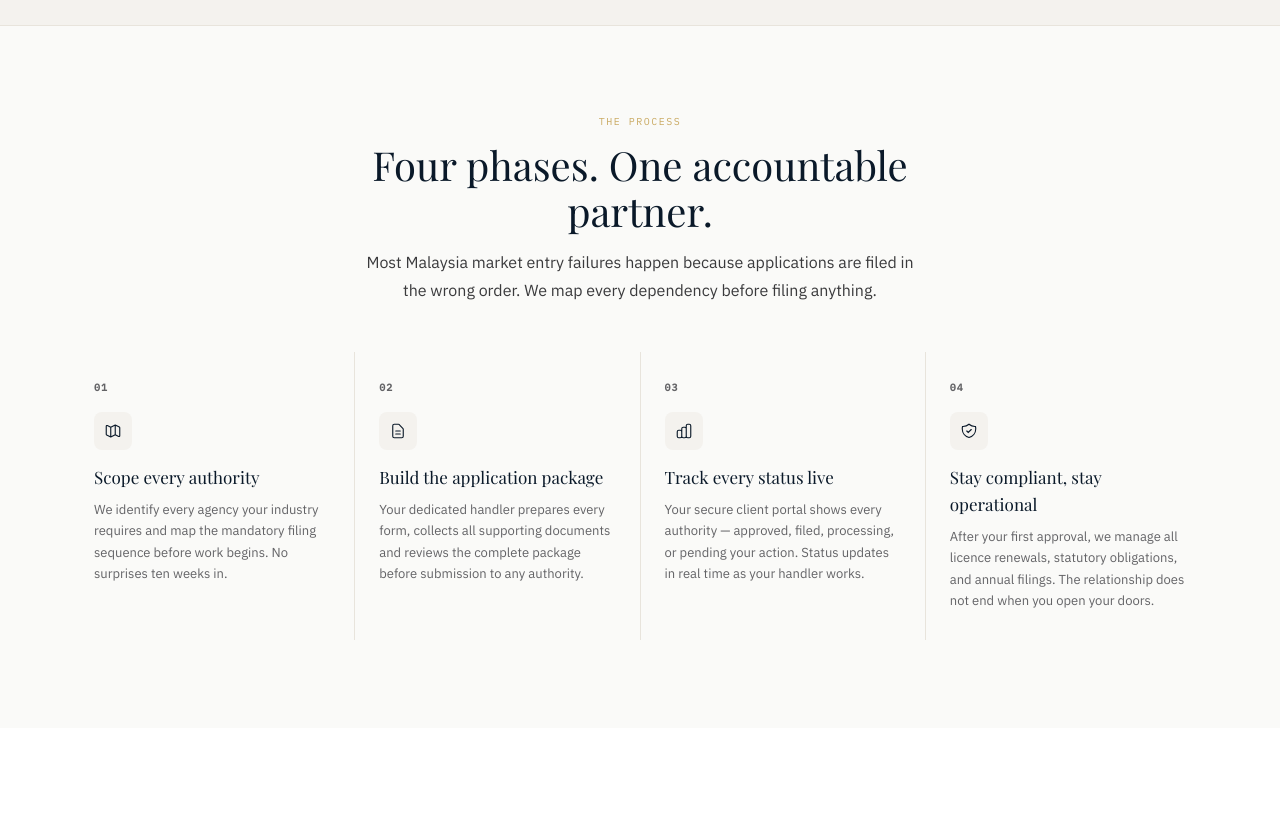
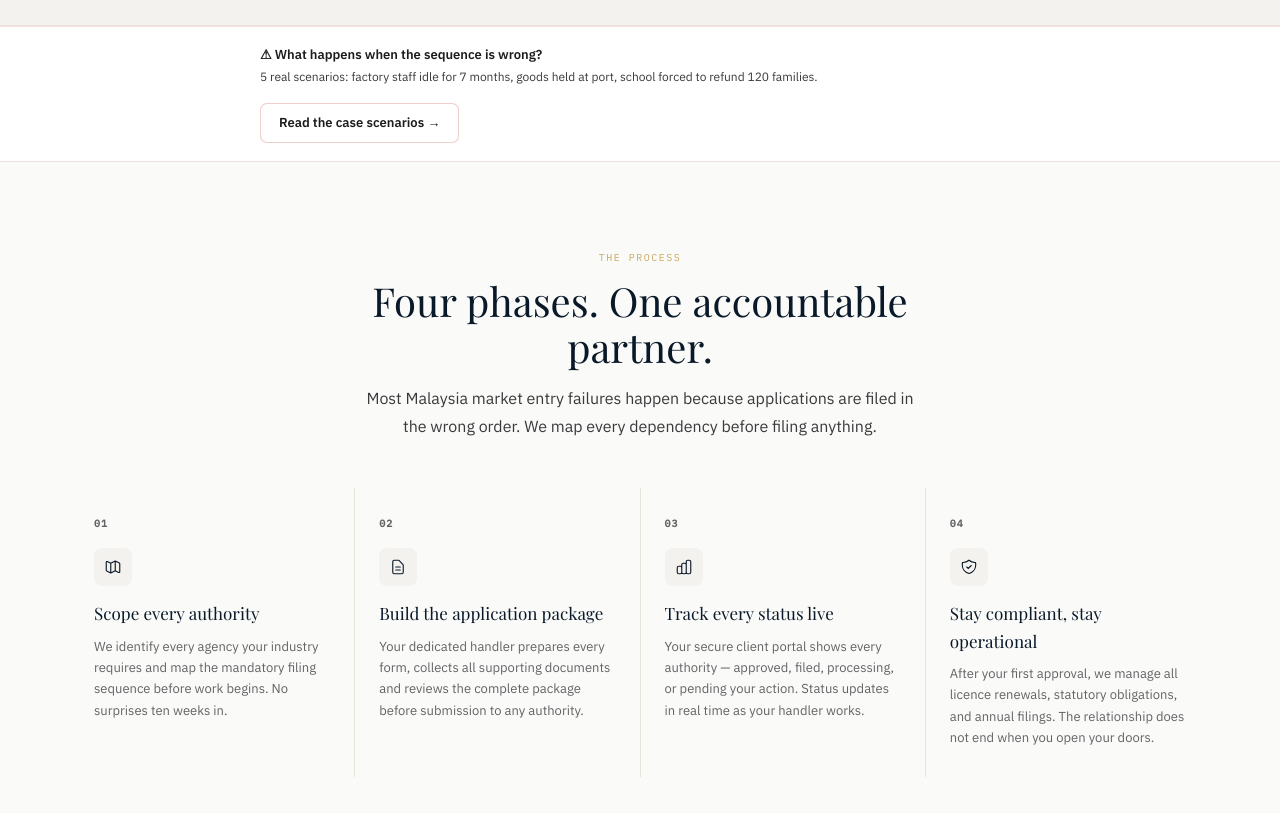
Before and after one commit to larryyew82-del/leverage-business-platform, a website: page public/index.html in a window 1280 px wide. Shown: the part 974-1787 px from the top of the page. Drawn offline with nearby package versions, Linux system fonts and the light colour scheme; a web font is replaced by a local one.

Commit message:
Add public/index.html

```diff
--- a/public/index.html
+++ b/public/index.html
@@ -468,6 +468,30 @@ span[data-lang]{display:none}span[data-lang].la{display:inline}
   </div>
 </div>
 
+
+<!-- TEASER STRIP TO SUBPAGE -->
+<div style="background:var(--rbg);border-top:1px solid rgba(192,57,43,.15);border-bottom:1px solid rgba(192,57,43,.15);padding:18px 32px;text-align:center">
+  <div style="max-width:760px;margin:0 auto;display:flex;align-items:center;justify-content:space-between;gap:16px;flex-wrap:wrap">
+    <div style="text-align:left">
+      <div style="font-size:13px;font-weight:600;color:var(--r);margin-bottom:2px">
+        <span data-lang="en" class="la">⚠ What happens when the sequence is wrong?</span>
+        <span data-lang="zh">⚠ 申请顺序错误会发生什么？</span>
+        <span data-lang="ms">⚠ Apa berlaku apabila urutan salah?</span>
+      </div>
+      <div style="font-size:12px;color:var(--text2)">
+        <span data-lang="en" class="la">5 real scenarios: factory staff idle for 7 months, goods held at port, school forced to refund 120 families.</span>
+        <span data-lang="zh">5个真实案例：工厂员工闲置7个月，货物被港口扣押，学校被迫向120个家庭退款。</span>
+        <span data-lang="ms">5 senario sebenar: kakitangan kilang terbiar 7 bulan, barangan ditahan di pelabuhan, sekolah terpaksa bayar balik 120 keluarga.</span>
+      </div>
+    </div>
+    <a href="/why-sequence-matters" style="flex-shrink:0;font-size:13px;font-weight:600;color:var(--r);background:#fff;border:1px solid rgba(192,57,43,.25);padding:9px 18px;border-radius:7px;cursor:pointer;white-space:nowrap">
+      <span data-lang="en" class="la">Read the case scenarios →</span>
+      <span data-lang="zh">阅读案例场景 →</span>
+      <span data-lang="ms">Baca senario kes →</span>
+    </a>
+  </div>
+</div>
+
 <!-- ════════════════════════════════════════
      HOW IT WORKS
 ════════════════════════════════════════ -->
```
